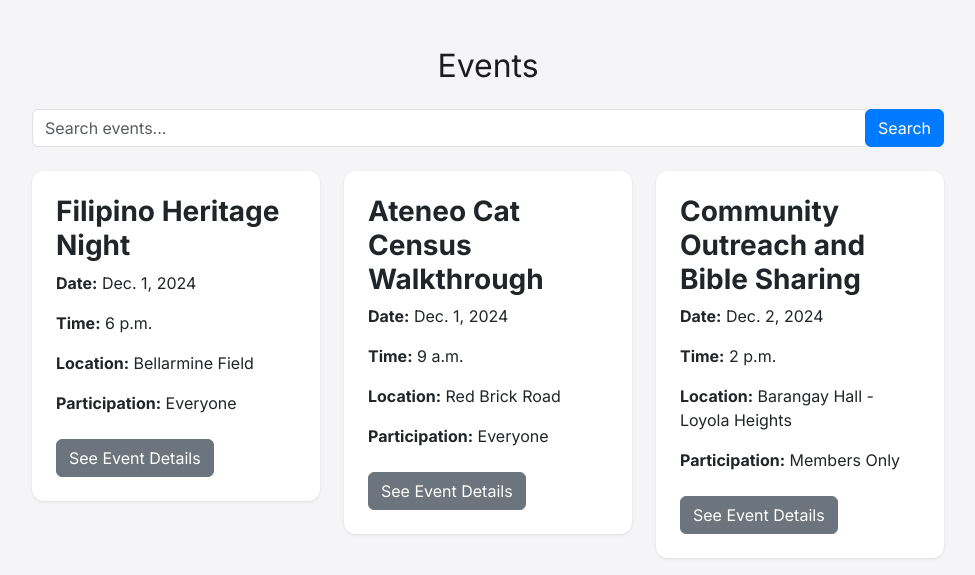
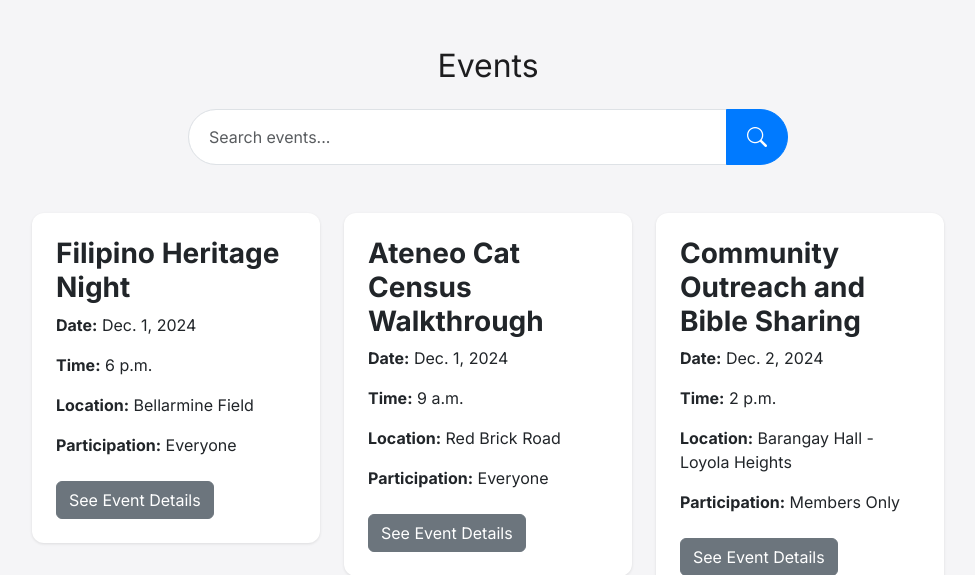
Before and after one commit to nellbert-admu/Aloe-Hub, a Django app: page /events/ in a window 1280 px wide. Shown: the part 57-632 px from the top of the page, without its empty margins (152-1127 px from the left). Run offline with Django 5.2, Linux system fonts and the light colour scheme; data comes from the database, SQL or seed files in the repository; both versions use the stored data as it was after the commit.

Commit message:
update css and events.html

```diff
--- a/static/css/styles.css
+++ b/static/css/styles.css
@@ -65,3 +65,19 @@
     padding: 0.75rem 1.25rem;
     font-size: 1.25rem;
 }
+
+.input-group .form-control {
+    border-radius: 50px 0 0 50px;
+    padding: 0.75rem 1.25rem;
+    font-size: 1rem;
+}
+
+.input-group .btn {
+    border-radius: 0 50px 50px 0;
+    padding: 0.75rem 1.25rem;
+    font-size: 1rem;
+}
+
+.input-group .btn .bi-search {
+    font-size: 1.25rem;
+}
--- a/templates/events/events.html
+++ b/templates/events/events.html
@@ -4,13 +4,13 @@
 
 {% block content %}
 <div class="container mt-5">
-    <h2 class="text-center">Events</h2>
-    <form method="GET" action="{% url 'event-list' %}" class="form-inline my-4 justify-content-center">
-        <div class="input-group">
-            <input type="text" name="q" class="form-control" placeholder="Search events..." value="{{ request.GET.q }}">
-            <div class="input-group-append">
-                <button type="submit" class="btn btn-primary">Search</button>
-            </div>
+    <h2 class="text-center mb-4">Events</h2>
+    <form method="GET" action="{% url 'event-list' %}" class="d-flex justify-content-center mb-5">
+        <div class="input-group" style="max-width: 600px;">
+            <input type="text" name="q" class="form-control rounded-pill-start" placeholder="Search events..." value="{{ request.GET.q }}" aria-label="Search events">
+            <button type="submit" class="btn btn-primary rounded-pill-end">
+                <i class="bi bi-search"></i>
+            </button>
         </div>
     </form>
     <div class="row">
```
Also changed, not shown: db.sqlite3.
